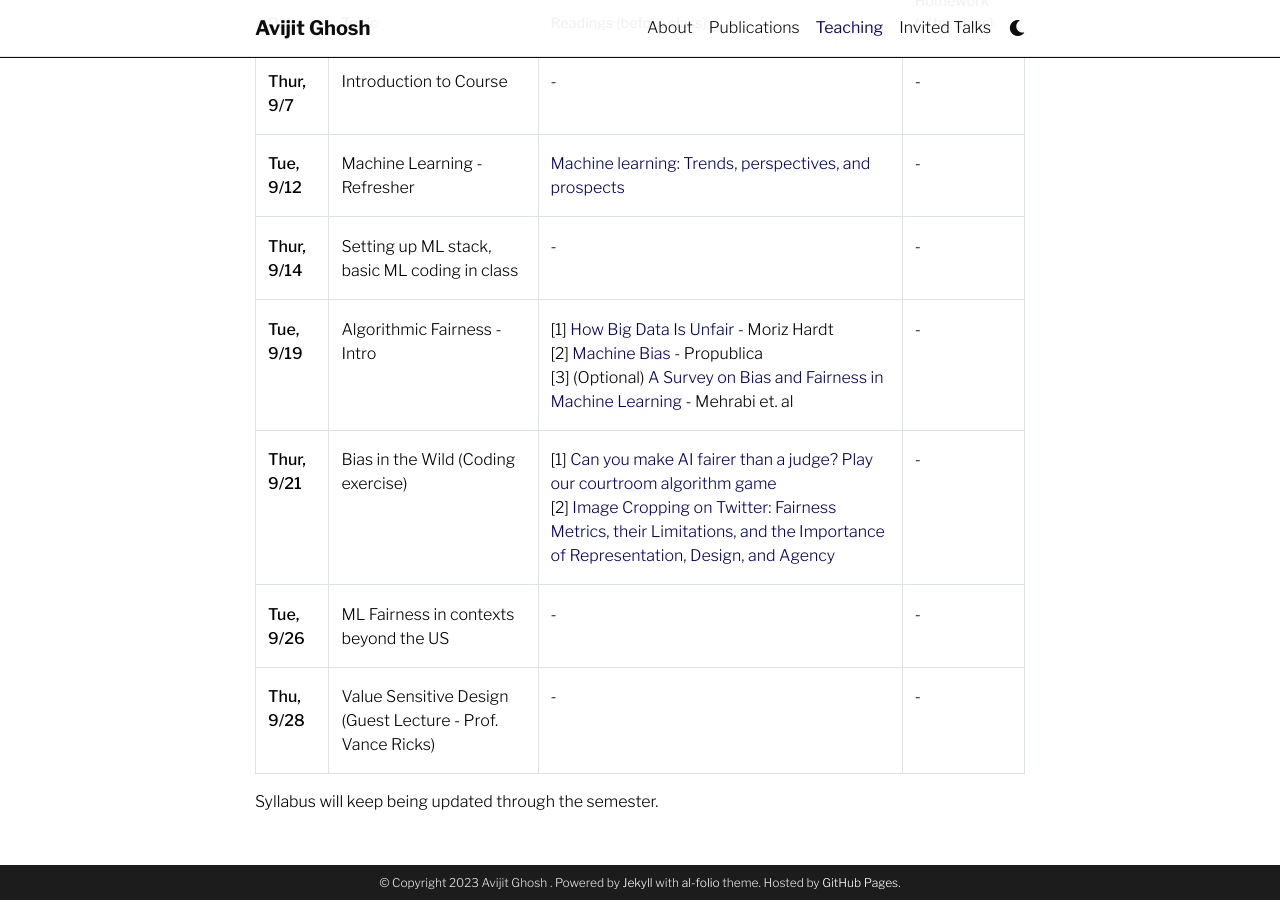
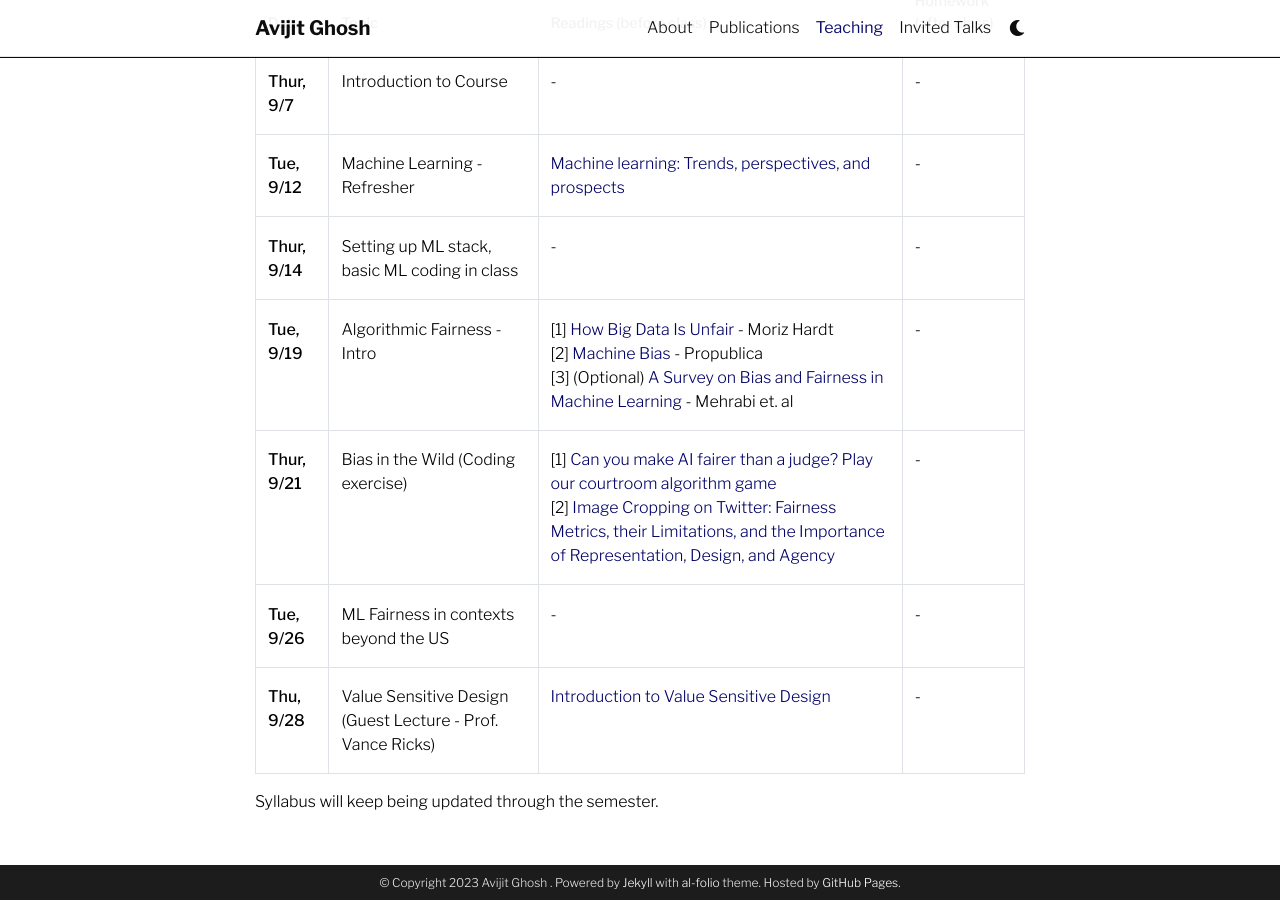
Before and after one commit to evijit/evijit.github.io, a Jekyll site: the page built from _pages/teaching.md, in a window 1280 px wide and 900 px high, scrolled down 755 px. Built offline with Jekyll 4.4.1, drawn with Linux system fonts in a browser that asks for light colours; comment, search, counter and statistics services are not loaded; a style sheet for code colours, icons or effects is not loaded.

Commit message:
new readings

```diff
--- a/_pages/teaching.md
+++ b/_pages/teaching.md
@@ -27,6 +27,6 @@ Knowledge of Python and ML fundamentals (DS 3000 or equivalent)
 | **Tue, 9/19** | Algorithmic Fairness - Intro  | [1] [How Big Data Is Unfair](https://medium.com/@mrtz/how-big-data-is-unfair-9aa544d739de) - Moriz Hardt <br>[2] [Machine Bias](https://www.propublica.org/article/machine-bias-risk-assessments-in-criminal-sentencing) - Propublica <br>[3] (Optional) [A Survey on Bias and Fairness in Machine Learning](https://arxiv.org/pdf/1908.09635.pdf) - Mehrabi et. al | - |
 | **Thur, 9/21** | Bias in the Wild (Coding exercise) | [1] [Can you make AI fairer than a judge? Play our courtroom algorithm game](https://www.technologyreview.com/2019/10/17/75285/ai-fairer-than-judge-criminal-risk-assessment-algorithm/) <br>[2] [Image Cropping on Twitter: Fairness Metrics, their Limitations, and the Importance of Representation, Design, and Agency](https://arxiv.org/pdf/2105.08667.pdf) | - |
 | **Tue, 9/26** | ML Fairness in contexts beyond the US  | - | - |
-| **Thu, 9/28** | Value Sensitive Design (Guest Lecture - Prof. Vance Ricks)  | - | - |
+| **Thu, 9/28** | Value Sensitive Design (Guest Lecture - Prof. Vance Ricks)  | [Introduction to Value Sensitive Design](https://vsd.ccs.neu.edu/introduction/) | - |
 
 Syllabus will keep being updated through the semester.
```
